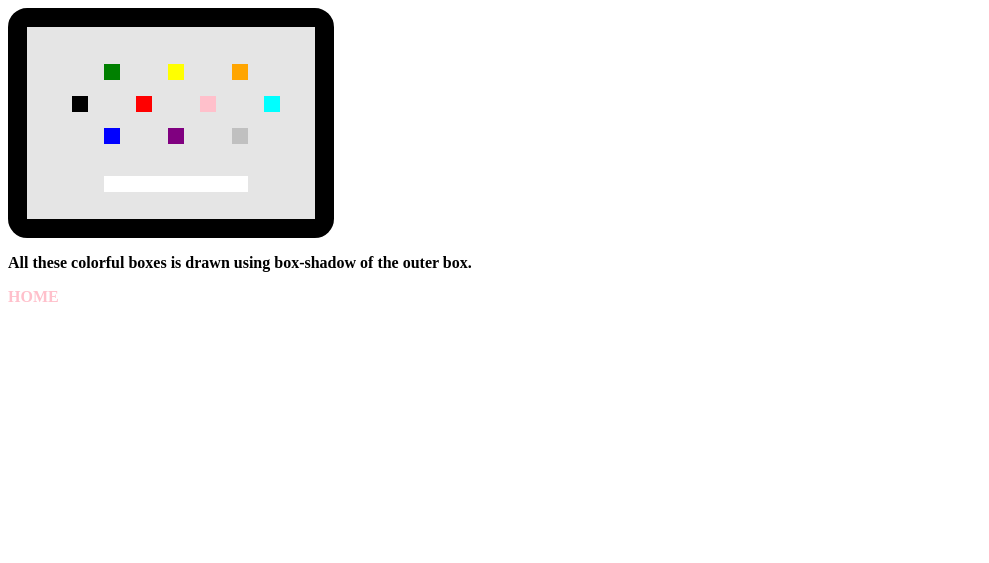
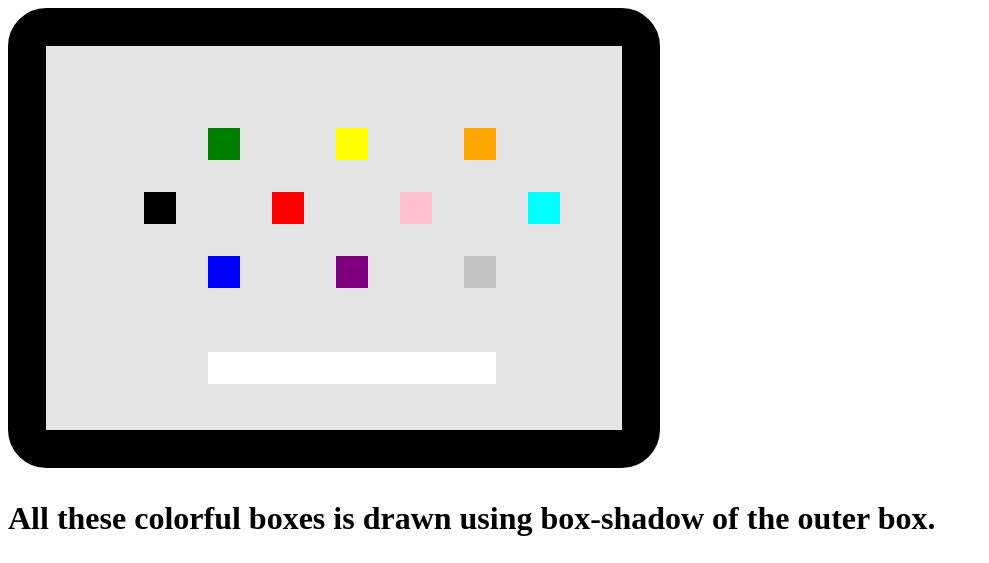
Before and after one commit to runningIris/3cssConf, a plain HTML site: page wentin/keyboard.html in a window 1280 px wide. Shown: the top 563 px of the page, without its empty margins (0-989 px from the left). Drawn offline with Linux system fonts and the light colour scheme.

Commit message:
响应式  根据不同设备的像素宽度

```diff
--- a/wentin/keyboard.html
+++ b/wentin/keyboard.html
@@ -6,14 +6,20 @@
 	<style>
 		@media screen and (min-device-width: 1200px) and  (max-device-width:1600px){
 			html{
-				font-size: 12px;
+				font-size: 25px;
 			}
 		}
-		@media screen and (min-device-width: 700px) and (max-device-width:1260px){
+		@media screen and (min-device-width: 900px) and (max-device-width:1260px){
 			html{
-				font-size: 16px;
+				font-size: 40px;
 			}
 		}
+		@media screen and (min-device-width: 650px) and (max-device-width:900px){
+			html{
+				font-size: 32px;
+			}
+		}
+
 		.keyboard.icon{
 			height: 12rem;
 			width: 18rem;
```
